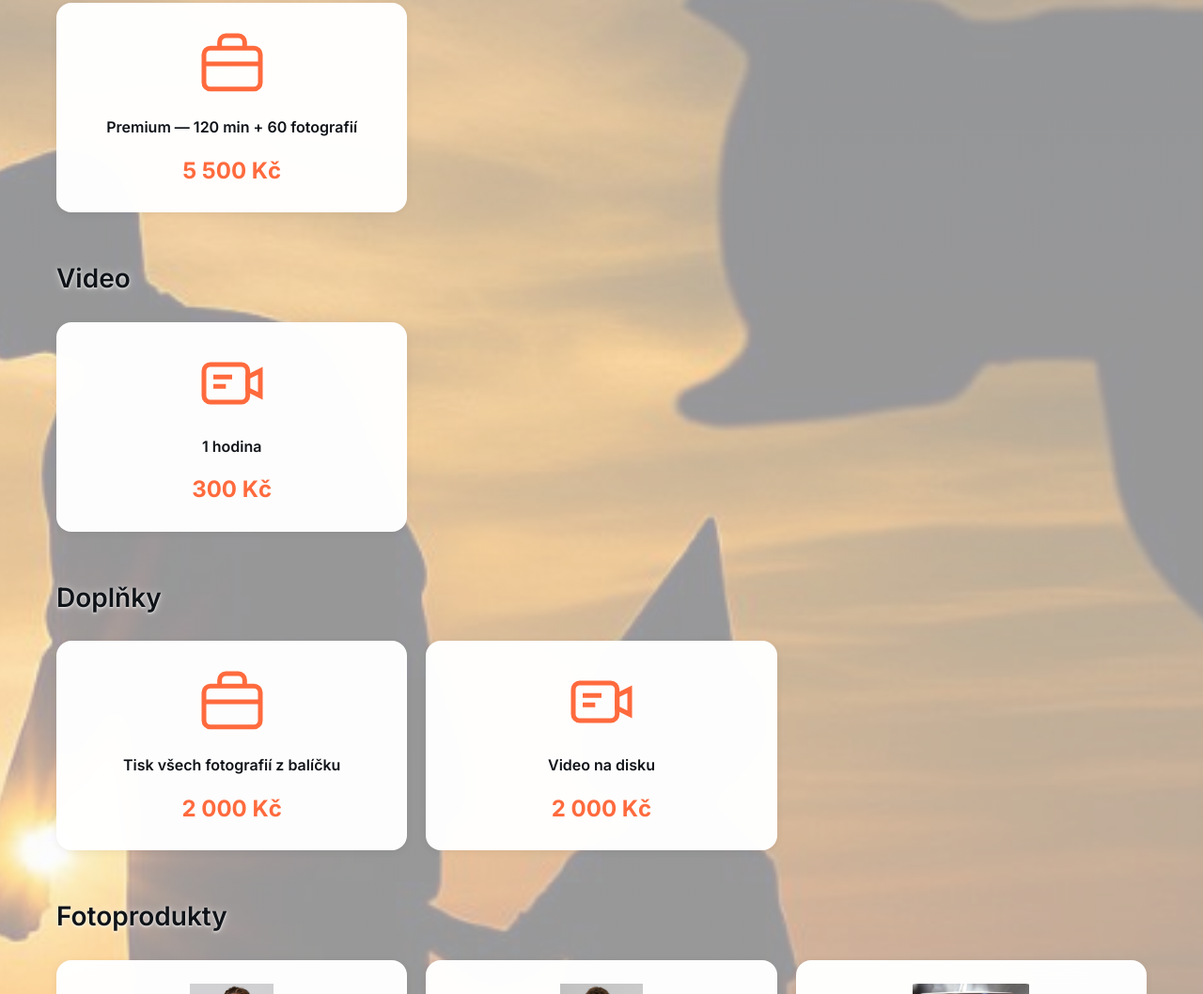
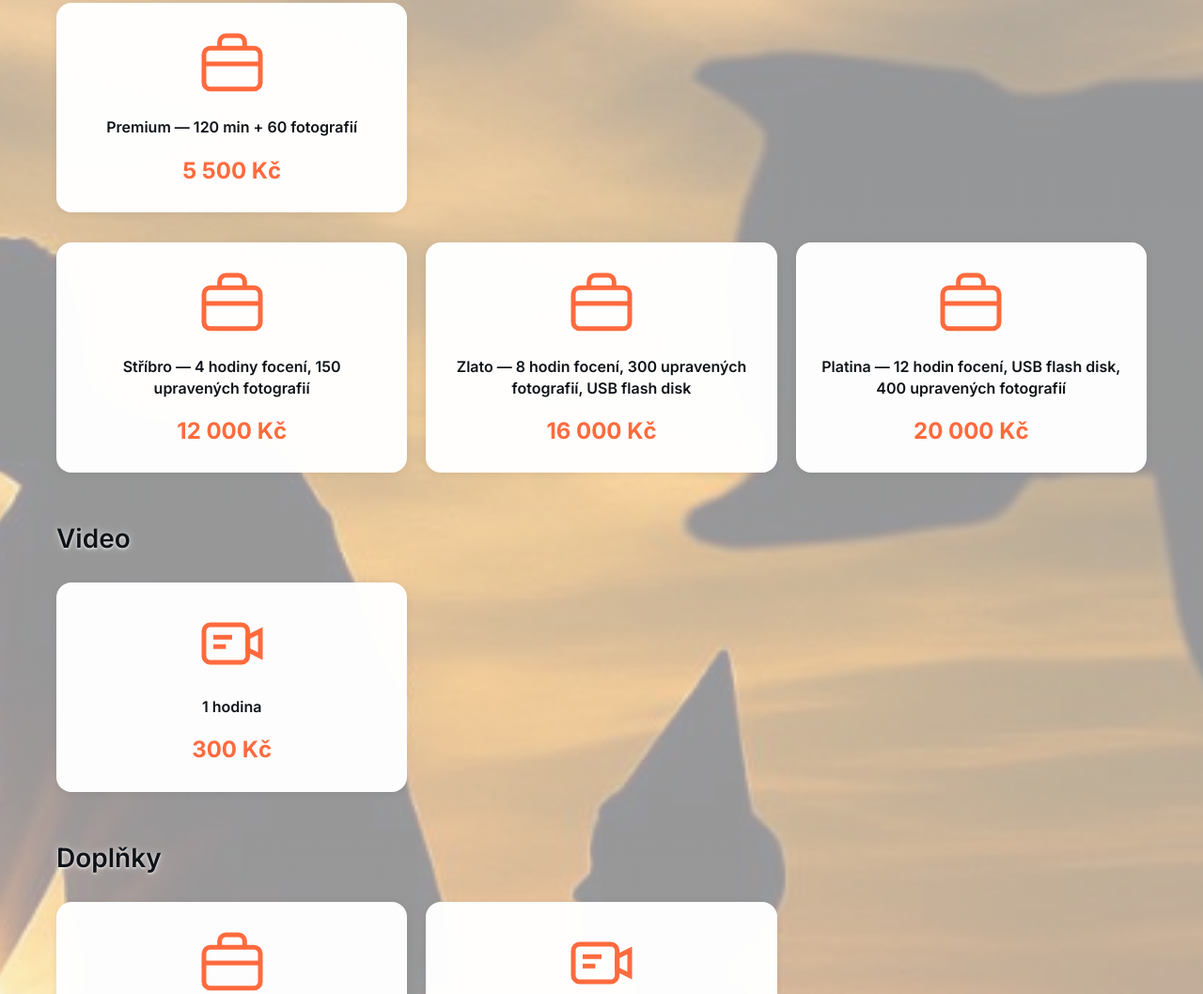
Before and after one commit to ZhivotenkoAlex/photo, a website: page pricing.html in a window 1280 px wide. Shown: the part 753-1811 px from the top of the page at 94% size. Drawn offline with Linux system fonts and the light colour scheme.

Commit message:
feat: added new photo packages

```diff
--- a/pricing.html
+++ b/pricing.html
@@ -197,6 +197,68 @@
           </div>
         </div>
 
+        <div class="pricing-cards-grid">
+          <div class="pricing-card">
+            <div class="pricing-card-icon">
+              <svg
+                viewBox="0 0 24 24"
+                fill="none"
+                stroke="currentColor"
+                stroke-width="1.5"
+                xmlns="http://www.w3.org/2000/svg"
+              >
+                <rect x="3" y="7" width="18" height="13" rx="2" />
+                <path d="M8 7V5a2 2 0 0 1 2-2h4a2 2 0 0 1 2 2v2" />
+                <path d="M3 12h18" />
+              </svg>
+            </div>
+            <div class="pricing-card-label" data-i18n="pkg.wedding_silver">
+              Silver — 4 hours of photography, 150 processed photos
+            </div>
+            <div class="pricing-card-price">12 000 Kč</div>
+          </div>
+          <div class="pricing-card">
+            <div class="pricing-card-icon">
+              <svg
+                viewBox="0 0 24 24"
+                fill="none"
+                stroke="currentColor"
+                stroke-width="1.5"
+                xmlns="http://www.w3.org/2000/svg"
+              >
+                <rect x="3" y="7" width="18" height="13" rx="2" />
+                <path d="M8 7V5a2 2 0 0 1 2-2h4a2 2 0 0 1 2 2v2" />
+                <path d="M3 12h18" />
+              </svg>
+            </div>
+            <div class="pricing-card-label" data-i18n="pkg.wedding_gold">
+              Gold — 8 hours of photography, 300 processed photos, USB flash
+              drive
+            </div>
+            <div class="pricing-card-price">16 000 Kč</div>
+          </div>
+          <div class="pricing-card">
+            <div class="pricing-card-icon">
+              <svg
+                viewBox="0 0 24 24"
+                fill="none"
+                stroke="currentColor"
+                stroke-width="1.5"
+                xmlns="http://www.w3.org/2000/svg"
+              >
+                <rect x="3" y="7" width="18" height="13" rx="2" />
+                <path d="M8 7V5a2 2 0 0 1 2-2h4a2 2 0 0 1 2 2v2" />
+                <path d="M3 12h18" />
+              </svg>
+            </div>
+            <div class="pricing-card-label" data-i18n="pkg.wedding_platinum">
+              Platinum — 12 hours of photography, USB flash drive, 400 processed
+              photos
+            </div>
+            <div class="pricing-card-price">20 000 Kč</div>
+          </div>
+        </div>
+
         <h2 class="pricing-section-title" data-i18n="pricing.video">
           Videography
         </h2>
--- a/script.js
+++ b/script.js
@@ -385,6 +385,9 @@ const translations = {
         'pricing.basic': 'Basic — 60 min + 25 photos',
         'pricing.premium': 'Premium — 120 min + 60 photos',
         'pricing.studio_session': 'Studio photo session',
+        'pkg.wedding_platinum': 'Platinum — 12 hours of photography, USB flash drive, 400 processed photos',
+        'pkg.wedding_gold': 'Gold — 8 hours of photography, 300 processed photos, USB flash drive',
+        'pkg.wedding_silver': 'Silver — 4 hours of photography, 150 processed photos',
         'pricing.video': 'Videography',
         'pricing.video_hour': '1 hour',
         'pricing.extras': 'Extras',
@@ -535,6 +538,9 @@ const translations = {
         'pricing.basic': 'Basic — 60 min + 25 fotografií',
         'pricing.premium': 'Premium — 120 min + 60 fotografií',
         'pricing.studio_session': 'Ateliérové focení',
+        'pkg.wedding_platinum': 'Platina — 12 hodin focení, USB flash disk, 400 upravených fotografií',
+        'pkg.wedding_gold': 'Zlato — 8 hodin focení, 300 upravených fotografií, USB flash disk',
+        'pkg.wedding_silver': 'Stříbro — 4 hodiny focení, 150 upravených fotografií',
         'pricing.video': 'Video',
         'pricing.video_hour': '1 hodina',
         'pricing.extras': 'Doplňky',
@@ -683,6 +689,9 @@ const translations = {
         'pricing.basic': 'Базовий — 60 хв + 25 фото',
         'pricing.premium': 'Преміум — 120 хв + 60 фото',
         'pricing.studio_session': 'Студійна фотосесія',
+        'pkg.wedding_platinum': 'Платина — 12 годин фотозйомки, флешка, 400 оброблених фотографій',
+        'pkg.wedding_gold': 'Золото — 8 годин фотозйомки, 300 оброблених фотографій, флешка',
+        'pkg.wedding_silver': 'Срібло — 4 години фотозйомки, 150 оброблених фотографій',
         'pricing.video': 'Відео',
         'pricing.video_hour': '1 година',
         'pricing.extras': 'Додатково',
```
Also changed, not shown: leadForm.html (+9 -0 lines).
